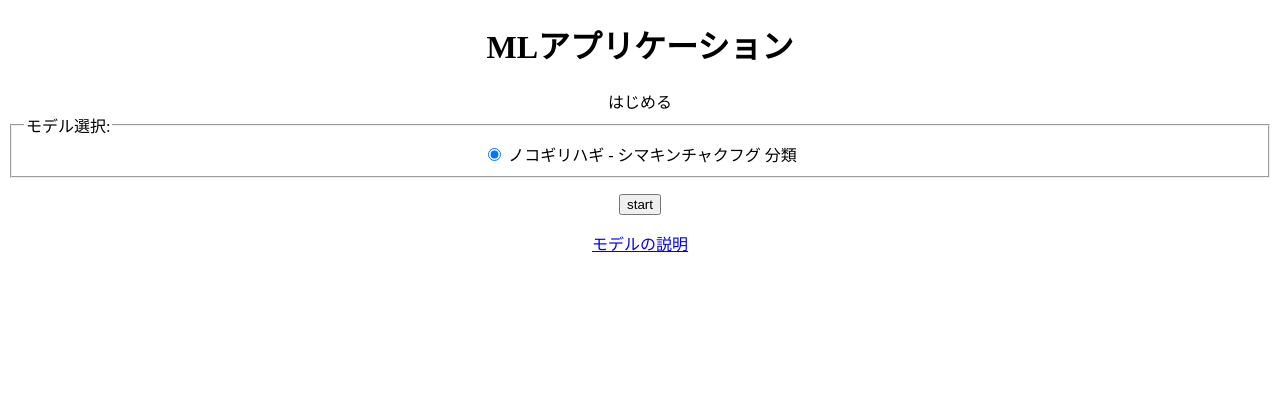
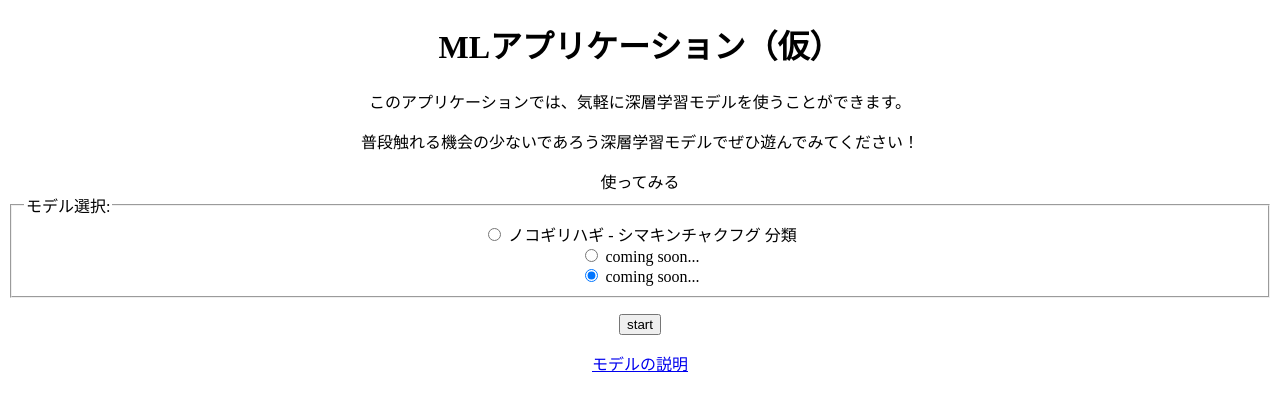
Before and after one commit to masanobu-gido/ml_predict_app, a Flask app: page / in a window 1280 px wide. Shown: the top 411 px of the page. Run offline with Flask 2, Linux system fonts and the light colour scheme.

Commit message:
add some sentences

```diff
--- a/templates/nokoshima_clf.html
+++ b/templates/nokoshima_clf.html
@@ -6,9 +6,9 @@
     </head>
     <body>
     <div align="center">
-        <h1>予測</h1>
+        <h2>ノコギリハギ - シマキンチャクフグ 分類モデル</h2>
 
-        <p1>モデル</p1>
+        <p1>分類したいノコギリハギかシマキンチャクフグが写っている画像を選択してください</p1>
         <form method="post" enctype="multipart/form-data">
             <p><input type="file" name="image_file" accept=".png, .jpg, .jpeg" required></p>
             <p><input type="submit" value="predict"></p>
--- a/templates/start.html
+++ b/templates/start.html
@@ -6,9 +6,11 @@
     </head>
     <body>
     <div align="center">
-        <h1>MLアプリケーション</h1>
+        <h1>MLアプリケーション（仮）</h1>
+        <p>このアプリケーションでは、気軽に深層学習モデルを使うことができます。</p>
+        <p>普段触れる機会の少ないであろう深層学習モデルでぜひ遊んでみてください！</p>
 
-        <p1>はじめる</p1>
+        <p1>使ってみる</p1>
         <form method="POST">
             <fieldset>
                 <legend>モデル選択:</legend>
@@ -18,6 +20,16 @@
                          checked>
                   <label for="nokoshima">ノコギリハギ - シマキンチャクフグ 分類</label>
                 </div>
+                <div>
+                    <input type="radio" id="" name="model_type" value="-"
+                           checked>
+                    <label for="-">coming soon...</label>
+                  </div>
+                  <div>
+                    <input type="radio" id="" name="model_type" value="--"
+                           checked>
+                    <label for="--">coming soon...</label>
+                  </div>
             </fieldset>
             <p><input type="submit" value="start"></p>
         </form>
```
Also changed, not shown: templates/detail.html (+7 -0 lines).
